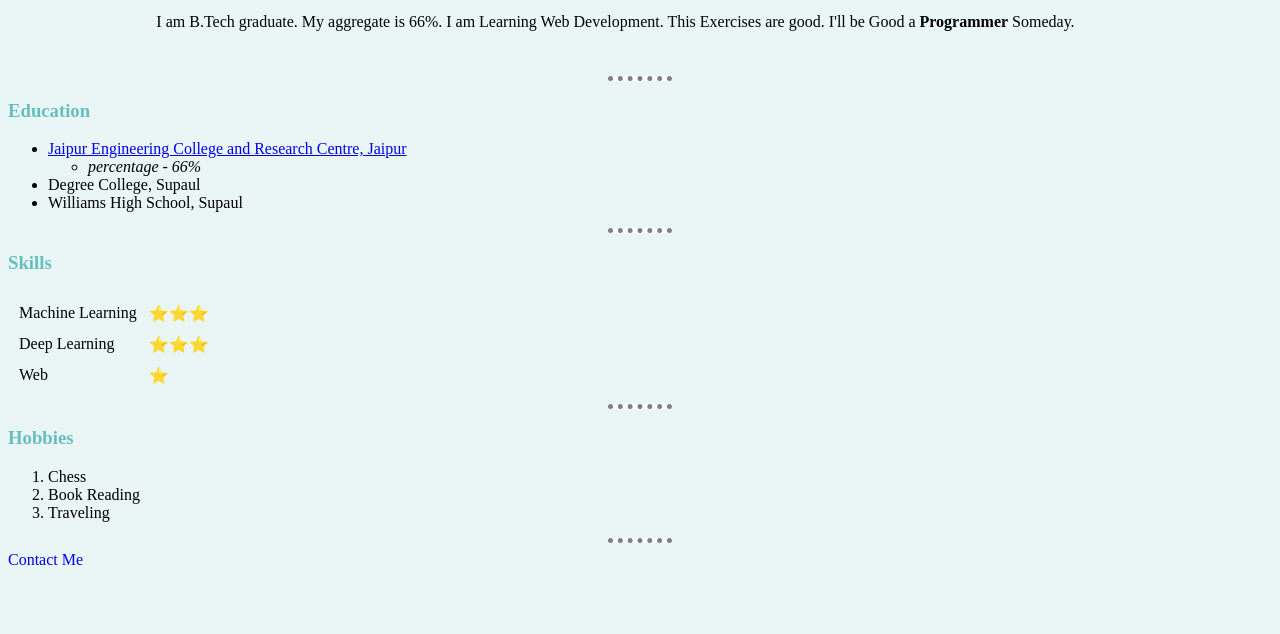
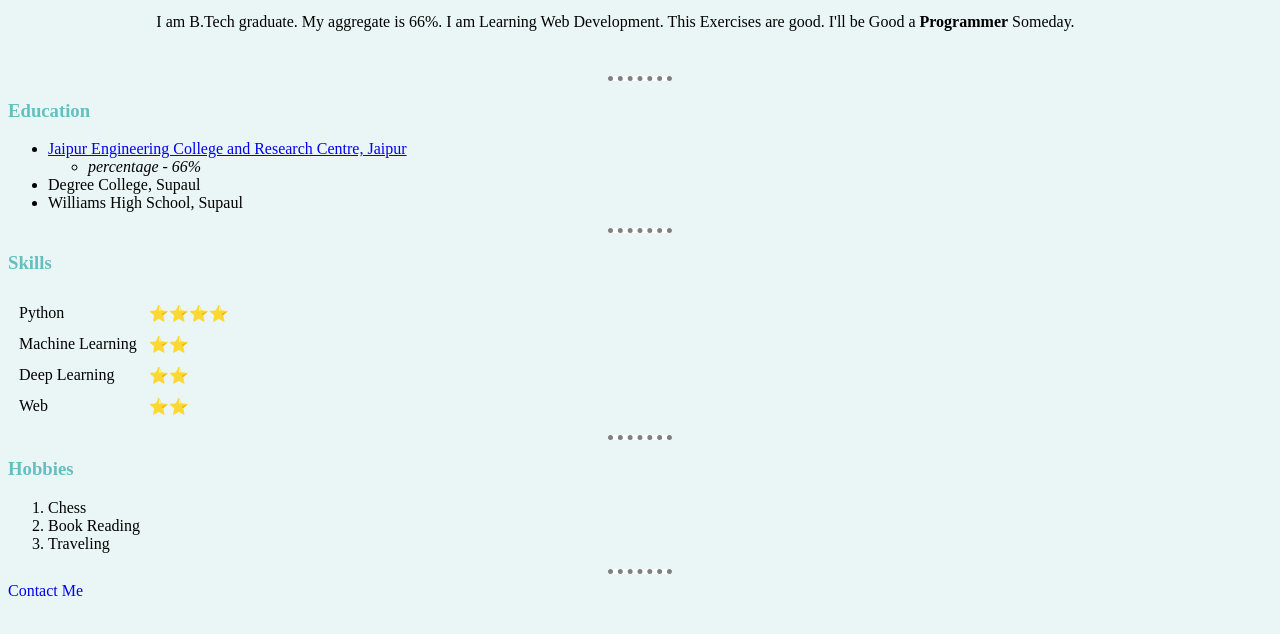
Before and after one commit to deepak1011dp/HTML-Site, a plain HTML site: page index.html in a window 1280 px wide. Shown: the part 130-764 px from the top of the page. Drawn offline with Linux system fonts and the light colour scheme.

Commit message:
Added Python in Skill Section

```diff
--- a/index.html
+++ b/index.html
@@ -35,16 +35,20 @@
 
         <table cellspacing="10px">
             <tr >
+                <td>Python</td>
+                <td>⭐⭐⭐⭐</td>
+            </tr>
+            <tr >
                 <td>Machine Learning</td>
-                <td>⭐⭐⭐</td>
+                <td>⭐⭐</td>
             </tr>
             <tr>
                 <td>Deep Learning</td>
-                <td>⭐⭐⭐</td>
+                <td>⭐⭐</td>
             </tr>
             <tr>
                 <td>Web</td>
-                <td>⭐</td>
+                <td>⭐⭐</td>
             </tr>
         </table>
 <hr>
```
